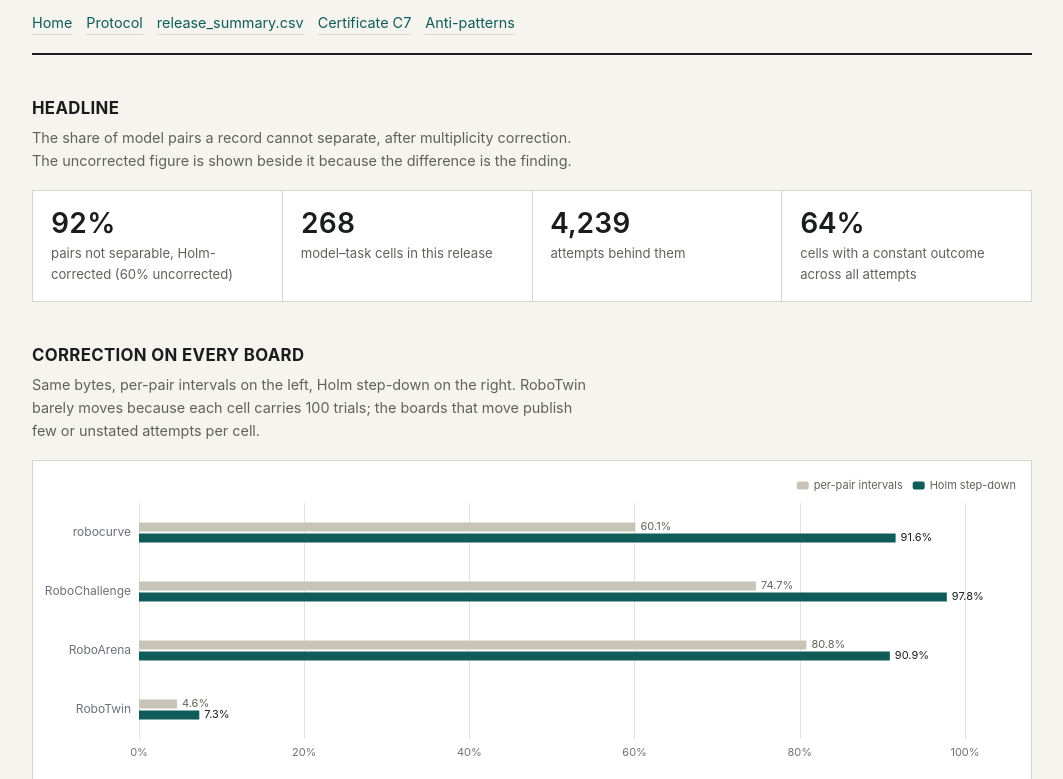
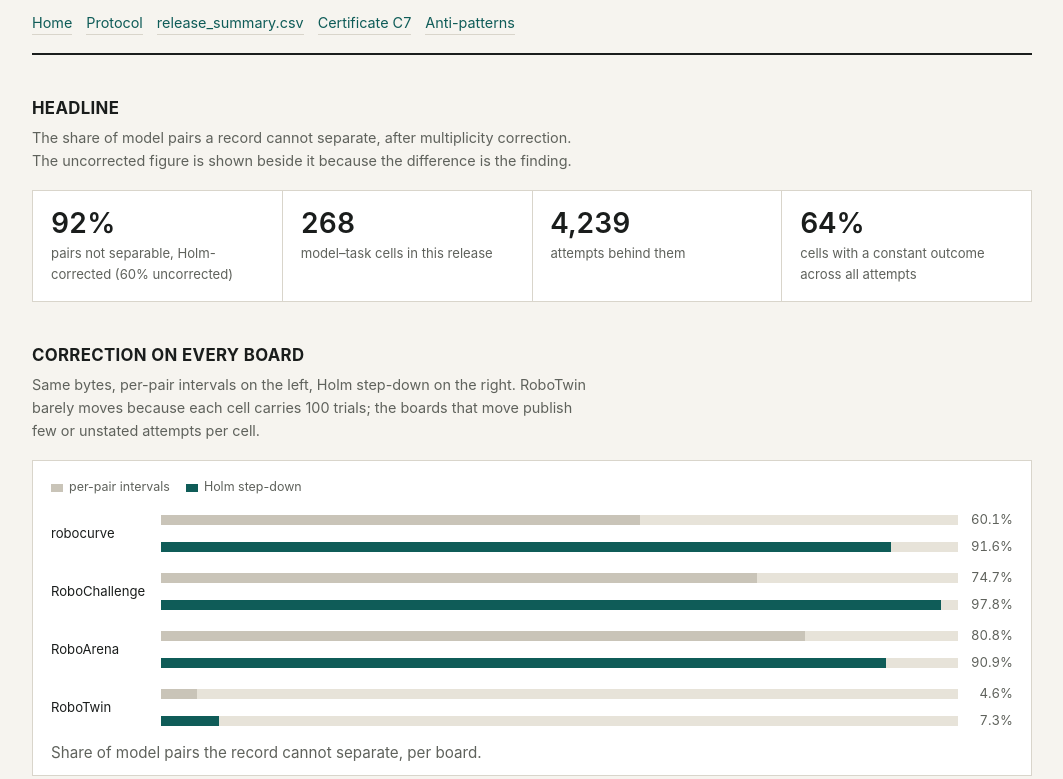
Before and after one commit to Embodied-Evaluation-Observatory/EEO-Archive, a plain HTML site: page dashboard.html in a window 1280 px wide. Shown: the part 131-910 px from the top of the page, without its empty margins (108-1171 px from the left). Drawn offline with nearby package versions, Linux system fonts and the light colour scheme.

Commit message:
Render dashboard charts as static bars so the page needs no CDN

```diff
--- a/dashboard.html
+++ b/dashboard.html
@@ -28,7 +28,14 @@ h2{font-size:1.05rem;margin:0 0 4px;letter-spacing:.02em;text-transform:uppercas
 .kpi span{display:block;color:var(--muted);font-size:.82rem;margin-top:4px}
 @media(min-width:720px){.kpis{grid-template-columns:repeat(4,1fr)}}
 .chart{background:#fff;border:1px solid var(--line);padding:14px 10px 6px}
-.chart div[data-chart]{width:100%;height:300px}
+.chart{padding:16px 18px 10px}
+.legend{display:flex;gap:16px;font-size:.78rem;color:var(--muted);margin-bottom:12px;flex-wrap:wrap}
+.legend i{display:inline-block;width:12px;height:8px;margin-right:6px;vertical-align:middle}
+.brow{display:grid;grid-template-columns:7.6em 1fr 3.4em;gap:6px 10px;align-items:center;margin:10px 0;font-size:.82rem}
+.bname{grid-row:span 2;color:var(--ink);min-width:0;overflow-wrap:anywhere}
+.btrack{height:10px;background:var(--grid);position:relative;min-width:0}
+.btrack span{position:absolute;left:0;top:0;bottom:0}
+.bval{text-align:right;font-variant-numeric:tabular-nums;color:var(--muted)}
 table{width:100%;border-collapse:collapse;background:#fff;font-size:.88rem;table-layout:fixed}
 caption{caption-side:top;text-align:left;color:var(--muted);font-size:.82rem;padding:0 0 8px}
 th,td{padding:8px 10px;text-align:right;border-bottom:1px solid var(--grid);vertical-align:top}
@@ -85,7 +92,14 @@ ul.status li:last-child{border-bottom:0}
 <section>
   <h2>Correction on every board</h2>
   <p class="lede">Same bytes, per-pair intervals on the left, Holm step-down on the right. RoboTwin barely moves because each cell carries 100 trials; the boards that move publish few or unstated attempts per cell.</p>
-  <div class="chart"><div data-chart="boards"></div></div>
+  <div class="chart">
+    <div class="legend"><span><i style="background:#c9c4b8"></i>per-pair intervals</span><span><i style="background:#0f5c58"></i>Holm step-down</span></div>
+    <div class="brow"><span class="bname">robocurve</span><span class="btrack"><span style="width:60.1%;background:#c9c4b8"></span></span><span class="bval">60.1%</span><span class="btrack"><span style="width:91.6%;background:#0f5c58"></span></span><span class="bval">91.6%</span></div>
+    <div class="brow"><span class="bname">RoboChallenge</span><span class="btrack"><span style="width:74.7%;background:#c9c4b8"></span></span><span class="bval">74.7%</span><span class="btrack"><span style="width:97.8%;background:#0f5c58"></span></span><span class="bval">97.8%</span></div>
+    <div class="brow"><span class="bname">RoboArena</span><span class="btrack"><span style="width:80.8%;background:#c9c4b8"></span></span><span class="bval">80.8%</span><span class="btrack"><span style="width:90.9%;background:#0f5c58"></span></span><span class="bval">90.9%</span></div>
+    <div class="brow"><span class="bname">RoboTwin</span><span class="btrack"><span style="width:4.6%;background:#c9c4b8"></span></span><span class="bval">4.6%</span><span class="btrack"><span style="width:7.3%;background:#0f5c58"></span></span><span class="bval">7.3%</span></div>
+    <p class="sub" style="margin:10px 0 0">Share of model pairs the record cannot separate, per board.</p>
+  </div>
   <table>
     <caption>Pair tests per board. Separable pairs are those whose ranking the record supports at the stated correction.</caption>
     <thead><tr><th>Board</th><th>Pairs</th><th>Separable, none</th><th>Separable, Holm</th><th>Undiscernible, none → Holm</th></tr></thead>
@@ -184,41 +198,5 @@ The archive audits public records of real-robot evaluations; it runs no robot an
 </p>
 
 </div>
-<script src="https://fastly.jsdelivr.net/npm/echarts@5.5.0/dist/echarts.min.js"></script>
-<script>
-(function(){
-  if (typeof echarts === 'undefined') {
-    document.querySelectorAll('[data-chart]').forEach(function(el){
-      el.style.height='auto'; el.textContent='Chart library did not load; the table below carries the same figures.';
-    });
-    return;
-  }
-  var el = document.querySelector('[data-chart="boards"]');
-  var boards = ['robocurve','RoboChallenge','RoboArena','RoboTwin'];
-  var none = [60.1,74.7,80.8,4.6], holm = [91.6,97.8,90.9,7.3];
-  var chart = echarts.init(el, null, {renderer:'canvas'});
-  chart.setOption({
-    textStyle:{fontFamily:'-apple-system, "Segoe UI", "Noto Sans SC", sans-serif'},
-    grid:{left:96,right:56,top:28,bottom:36},
-    tooltip:{trigger:'axis',axisPointer:{type:'shadow'},
-      valueFormatter:function(v){return v + '%';}},
-    legend:{data:['per-pair intervals','Holm step-down'],right:0,top:0,itemWidth:12,itemHeight:8,
-      textStyle:{fontSize:11,color:'#5f625c'}},
-    xAxis:{type:'value',max:100,axisLabel:{formatter:'{value}%',fontSize:11},
-      splitLine:{lineStyle:{color:'#e7e3d9'}},axisLine:{show:false},axisTick:{show:false}},
-    yAxis:{type:'category',data:boards,inverse:true,
-      axisLabel:{fontSize:12},axisLine:{show:false},axisTick:{show:false}},
-    series:[
-      {name:'per-pair intervals',type:'bar',data:none,barWidth:9,
-       itemStyle:{color:'#c9c4b8'},label:{show:true,position:'right',fontSize:11,color:'#5f625c',
-         formatter:'{c}%'}},
-      {name:'Holm step-down',type:'bar',data:holm,barWidth:9,
-       itemStyle:{color:'#0f5c58'},label:{show:true,position:'right',fontSize:11,color:'#1a1d1c',
-         formatter:'{c}%'}}
-    ]
-  });
-  window.addEventListener('resize', function(){ chart.resize(); });
-})();
-</script>
 </body>
 </html>
```
